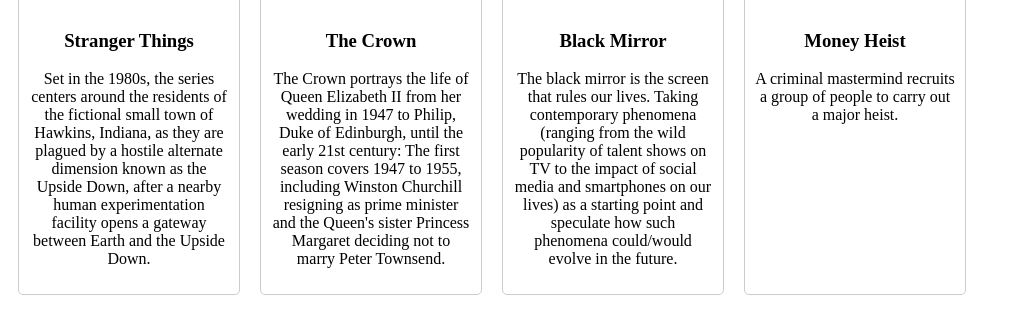
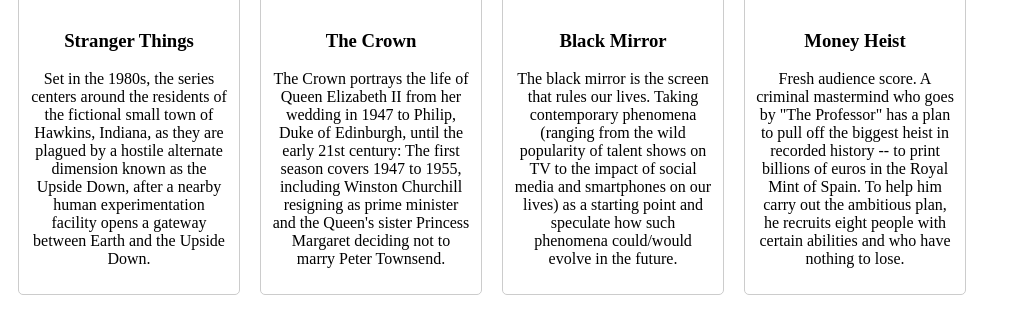
Before and after one commit to jmeza44/my-favorite-series, an Angular app: page / in a window 1280 px wide. Shown: the part 182-500 px from the top of the page, without its empty margins (0-1011 px from the left). Built offline with nearby package versions, Linux system fonts and the light colour scheme.

Commit message:
Add the Money Heist serie description

```diff
--- a/src/app/app.component.ts
+++ b/src/app/app.component.ts
@@ -25,7 +25,7 @@ export class AppComponent {
     {
       title: 'Money Heist',
       imageUrl: 'https://i0.wp.com/thsindex.org/wp-content/uploads/2023/04/Money-Heist-was-first-released-on-Antena-3-in-Spain-in-2017-Netflix.jpg?fit=1920%2C2560&ssl=1',
-      description: 'A criminal mastermind recruits a group of people to carry out a major heist.'
+      description: 'Fresh audience score. A criminal mastermind who goes by "The Professor" has a plan to pull off the biggest heist in recorded history -- to print billions of euros in the Royal Mint of Spain. To help him carry out the ambitious plan, he recruits eight people with certain abilities and who have nothing to lose.'
     }
   ];
 }
```
